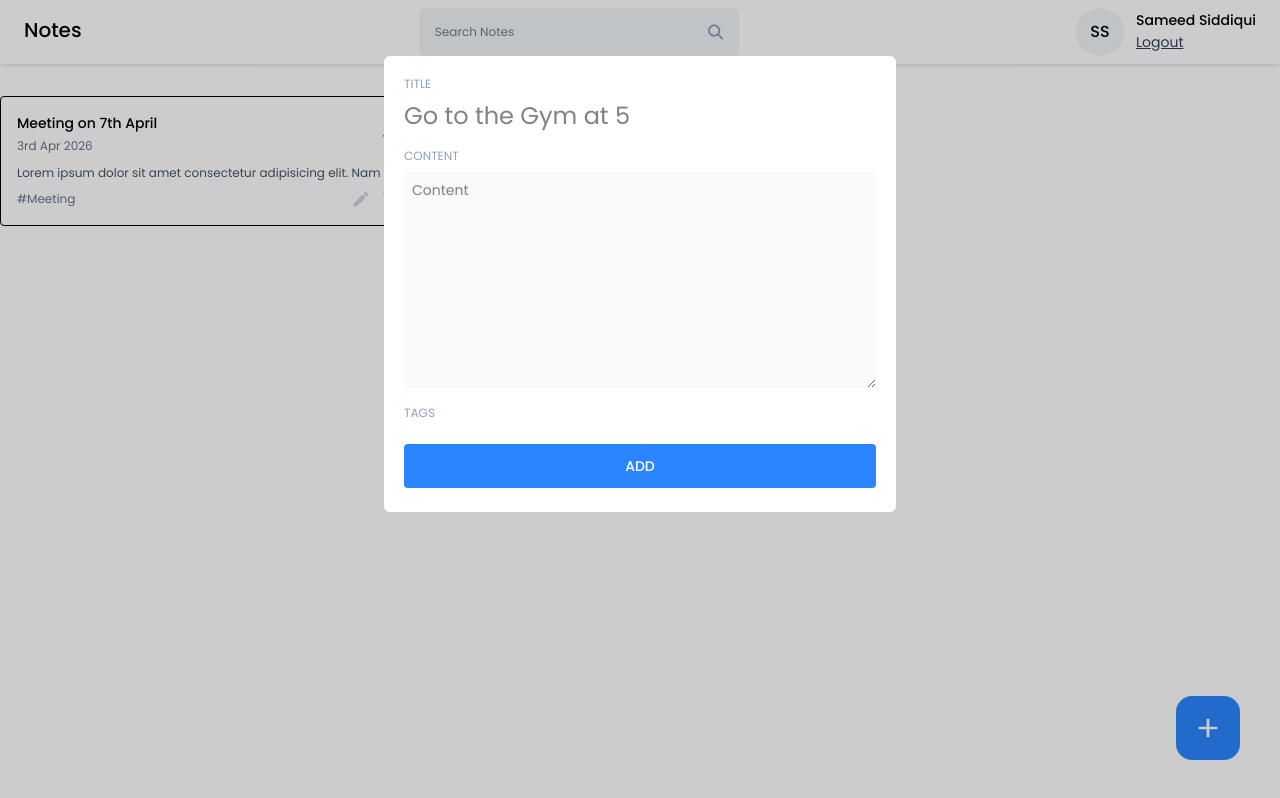
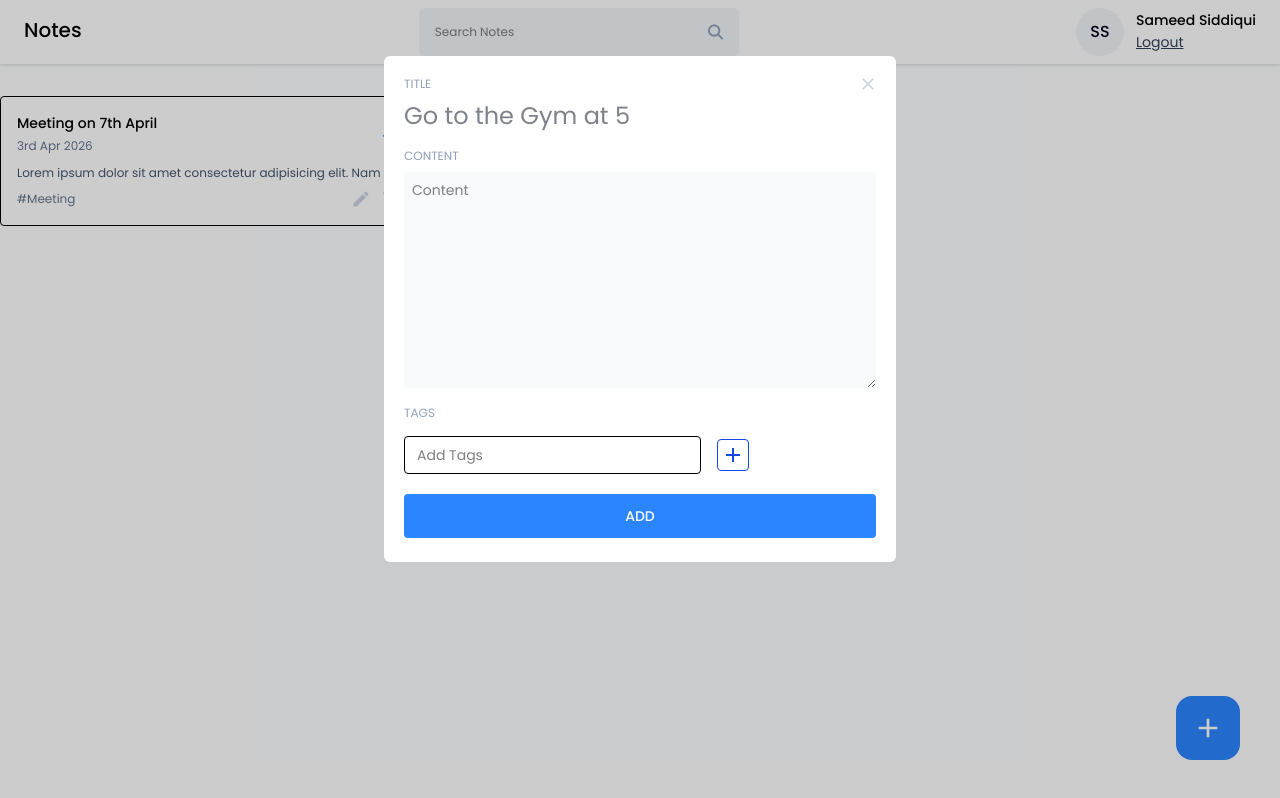
Before and after one commit to ssiddiquiii/sameed-mern-10pshine, a React (Vite) app in the folder frontend/: page /dashboard in a window 1280 px wide. Both pictures are taken after a click on the button 1208 px from the left and 728 px from the top of the page. Built offline with nearby package versions, Linux system fonts and the light colour scheme.

Commit message:
fix: resolve rendering and logic bugs in TagInput component

```diff
--- /dev/null
+++ b/frontend/src/components/Input/TagInput.jsx
@@ -0,0 +1,74 @@
+import React, { useState } from "react";
+import { MdAdd, MdClose } from "react-icons/md";
+
+const TagInput = ({ tags, setTags }) => {
+  const [inputValue, setInputValue] = useState("");
+
+  const handleInputChange = (e) => {
+    setInputValue(e.target.value);
+  };
+
+  const addNewTag = () => {
+    if (inputValue.trim() !== "") {
+      setTags([...tags, inputValue.trim()]);
+      setInputValue("");
+    }
+  };
+
+  // FIX 1: Functions moved OUTSIDE of addNewTag so they are accessible
+  const handleKeyDown = (e) => {
+    if (e.key === "Enter") {
+      addNewTag();
+    }
+  };
+
+  const handleRemoveTag = (tagToRemove) => {
+    setTags(tags.filter((tag) => tag !== tagToRemove));
+  };
+
+  return (
+    <div>
+      {tags?.length > 0 && (
+        <div className="flex items-center gap-2 flex-wrap mt-2">
+          {tags.map((tag, index) => (
+            <span
+              key={index}
+              className="flex items-center gap-2 text-sm text-slate-900 bg-slate-100 px-3 py-1 rounded"
+            >
+              #{tag}
+              <button
+                onClick={() => {
+                  handleRemoveTag(tag);
+                }}
+              >
+                <MdClose />
+              </button>
+            </span>
+          ))}
+        </div>
+      )}
+
+      <div className="flex items-center gap-4 mt-3">
+        <input
+          type="text"
+          value={inputValue}
+          placeholder="Add Tags"
+          className="text-sm bg-transparent border px-3 py-2 rounded outline-none"
+          onChange={handleInputChange}
+          onKeyDown={handleKeyDown}
+        />
+
+        <button
+          className="w-8 h-8 flex items-center justify-center rounded border border-blue-700 hover:bg-blue-700"
+          onClick={() => {
+            addNewTag();
+          }}
+        >
+          <MdAdd className="text-2xl text-blue-700 hover:text-white" />
+        </button>
+      </div>
+    </div>
+  );
+};
+
+export default TagInput;
--- a/frontend/src/pages/Home/AddEditNote.jsx
+++ b/frontend/src/pages/Home/AddEditNote.jsx
@@ -1,17 +1,62 @@
-import React, { useState } from "react";
+import React, { use, useState } from "react";
+import TagInput from "../../components/Input/TagInput";
+import { MdClose } from "react-icons/md";
 
-const AddEditNote = () => {
+const AddEditNote = ({noteData, type, onClose}) => {
+  const [title, setTitle] = useState("")
+  const [content, setContent] = useState("")
+  const [tags, setTags] = useState([])
 
+  const [error, setError] = useState(null)
+
+  // Add Note
+
+  const addNewNote = async () => {
+
+  }
+  // Edit Note
+
+  const editNote = async () => {
+
+  }
+
+  const handleAddNote = () => {
+    if (!title) {
+      setError("Please enter the title")
+      return;
+    }
+
+    if (!content) {
+      setError("Please enter the content")
+      return;
+    }
+
+    setError("")
+  }
+
+  if (type === 'edit') {
+    editNote()
+  } else {
+    addNewNote()
+  }
 
   return (
     <>
-      <div>
+      <div className="relative">
+        <button
+          className="w-10 h-10 rounded-full flex items-center justify-center absolute -top-3 -right-3 hover:bg-slate-50"
+          onClick={onClose}
+        >
+          <MdClose className="text-xl text-slate-300" />
+        </button>
         <div className="flex flex-col gap-2">
           <label className="input-label">TITLE</label>
           <input
             type="text"
             className="text-2xl text-slate-950 outline-none"
             placeholder="Go to the Gym at 5"
+            value={title}
+            onChange={({ target }) => setTitle(target.value)}
           />
         </div>
         <div className="flex flex-col gap-2 mt-4">
@@ -21,17 +66,21 @@
             className="text-sm text-shadow-slate-950 outline-none bg-slate-50 p-2 rounded"
             placeholder="Content"
             rows={10}
+            value={content}
+            onChange={({ target }) => setContent(target.value)}
           />
         </div>
 
         <div className="mt-3">
-                  <label className="input-label">TAGS</label>
+          <label className="input-label">TAGS</label>
+          <TagInput tags={tags} setTags={setTags} />
         </div>
 
-        <button className="btn-primary font-medium mt-5 p-3" onClick={() => {}}>
+        {error && <p className="text-red-500 text-xs pt-4">{ error}</p>}
+
+        <button className="btn-primary font-medium mt-5 p-3" onClick={handleAddNote}>
           ADD
         </button>
-
       </div>
     </>
   );
--- a/frontend/src/pages/Home/Home.jsx
+++ b/frontend/src/pages/Home/Home.jsx
@@ -54,7 +54,12 @@
         contentLabal=""
         className="w-[40%] max-h-3/4 bg-white rounded-md mx-auto mt-14 p-5 overflow-scroll"
       >
-        <AddEditNote />
+        <AddEditNote
+          type={openAddEditModel.type}
+          noteData={openAddEditModel.data}
+          onClose={() => {
+          setOpenAddEditModal({isShown: false, type: "add", data: null})
+        }}/>
       </Modal>
     </>
   );
```
